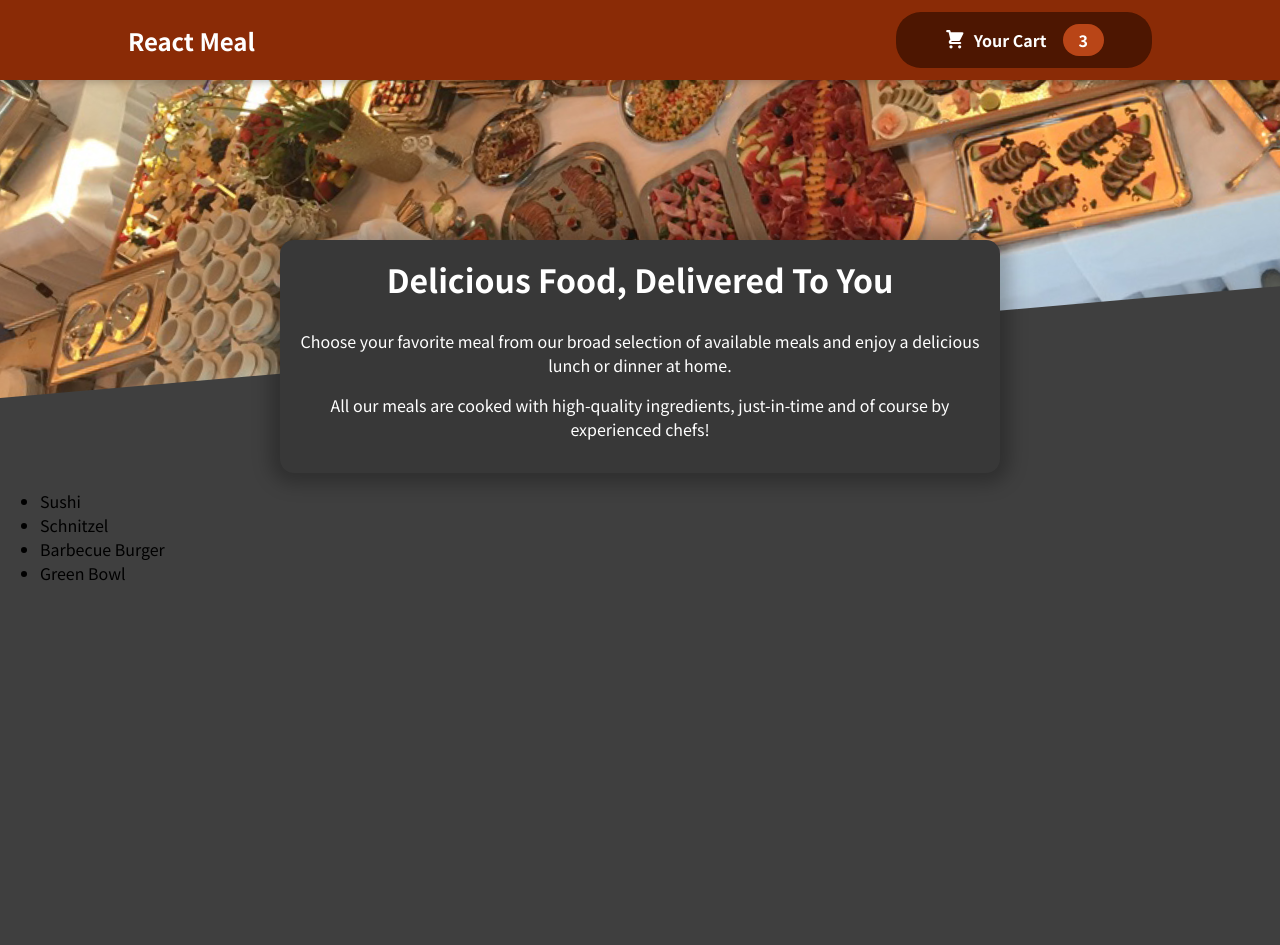
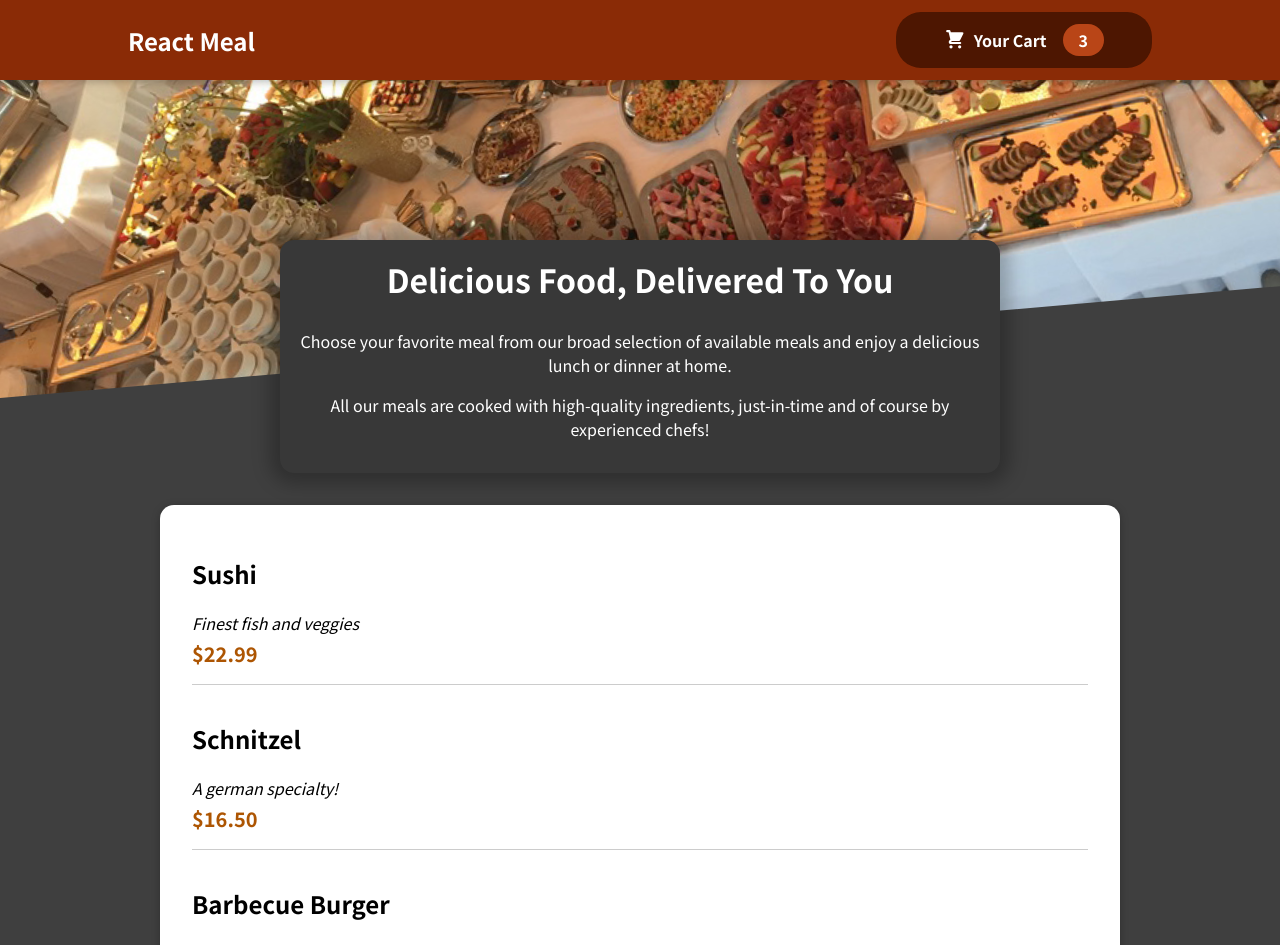
Before and after one commit to raufurkhan/Restaurant-website, a React (Create React App) app: page / in a window 1280 px wide. Shown: the top 945 px of the page. Before the commit the page ends 800 px from the top, so only its background shows below. Built offline with nearby package versions, Linux system fonts and the light colour scheme.

Commit message:
Making the items visible

```diff
--- a/src/components/Meals/AvailableMeals.js
+++ b/src/components/Meals/AvailableMeals.js
@@ -1,49 +1,53 @@
-
-import classes from './AvailableMeals.module.css'
-
+import Card from "../UI/Card";
+import classes from "./AvailableMeals.module.css";
+import MealItem from "./MealItem/MealItem";
 
 const DUMMY_MEALS = [
   {
-      id: 'm1',
-      name: 'Sushi',
-      description: 'Finest fish and veggies',
+    id: "m1",
+    name: "Sushi",
+    description: "Finest fish and veggies",
     price: 22.99,
   },
   {
-      id: 'm2',
-      name: 'Schnitzel',
-      description: 'A german specialty!',
+    id: "m2",
+    name: "Schnitzel",
+    description: "A german specialty!",
     price: 16.5,
   },
   {
-      id: 'm3',
-      name: 'Barbecue Burger',
-      description: 'American, raw, meaty',
+    id: "m3",
+    name: "Barbecue Burger",
+    description: "American, raw, meaty",
     price: 12.99,
   },
   {
-      id: 'm4',
-      name: 'Green Bowl',
-      description: 'Healthy...and green...',
+    id: "m4",
+    name: "Green Bowl",
+    description: "Healthy...and green...",
     price: 18.99,
   },
 ];
 
-  const AvailableMeals=()=>{
-
-const mealItems=DUMMY_MEALS.map((item)=>{
-    return <li>{item.name}</li>
-})
+const AvailableMeals = () => {
+  const mealItems = DUMMY_MEALS.map((item) => {
+    return (
+      <MealItem
+        key={item.id}
+        name={item.name}
+        description={item.description}
+        price={item.price}
+      ></MealItem>
+    );
+  });
 
   return (
-    <section className={classes.meal}>
-<ul>
-    {mealItems}
-</ul>
+    <section className={classes.meals}>
+      <Card>
+      <ul>{mealItems}</ul>
+      </Card>
     </section>
-)
+  );
+};
 
-
-  }
-
-  export default AvailableMeals
+export default AvailableMeals;
--- /dev/null
+++ b/src/components/Meals/MealItem/MealItem.js
@@ -0,0 +1,25 @@
+
+import classes from './MealItem.module.css'
+const MealItem=(props)=>{
+
+
+const price=`$${props.price.toFixed(2)}`
+
+
+return (
+<li className={classes.meal}>
+<div>
+<h2>{props.name}</h2>
+<div className={classes.description}>{props.description}</div>
+<div className={classes.price}>{price}</div>
+</div>
+<div></div>
+</li>
+
+
+
+
+)
+
+}
+export default MealItem
--- /dev/null
+++ b/src/components/Meals/MealItem/MealItem.module.css
@@ -0,0 +1,22 @@
+.meal {
+    display: flex;
+    justify-content: space-between;
+    margin: 1rem;
+    padding-bottom: 1rem;
+    border-bottom: 1px solid #ccc;
+  }
+
+  .meal h3 {
+    margin: 0 0 0.25rem 0;
+  }
+
+  .description {
+    font-style: italic;
+  }
+
+  .price {
+    margin-top: 0.25rem;
+    font-weight: bold;
+    color: #ad5502;
+    font-size: 1.25rem;
+  }
--- /dev/null
+++ b/src/components/UI/Card.js
@@ -0,0 +1,13 @@
+import classes from './Card.module.css'
+
+const Card=props=>{
+
+
+return (
+
+    <div className={classes.card}>{props.children}</div>
+)
+
+}
+
+export default Card
--- /dev/null
+++ b/src/components/UI/Card.module.css
@@ -0,0 +1,6 @@
+.card {
+    padding: 1rem;
+    box-shadow: 0 2px 8px rgba(0, 0, 0, 0.25);
+    border-radius: 14px;
+    background-color: white;
+  }
```
Also changed, not shown: 1 other file (tests, documents, lock files or other folders). Lines whose indentation alone changed are shown as unchanged.
